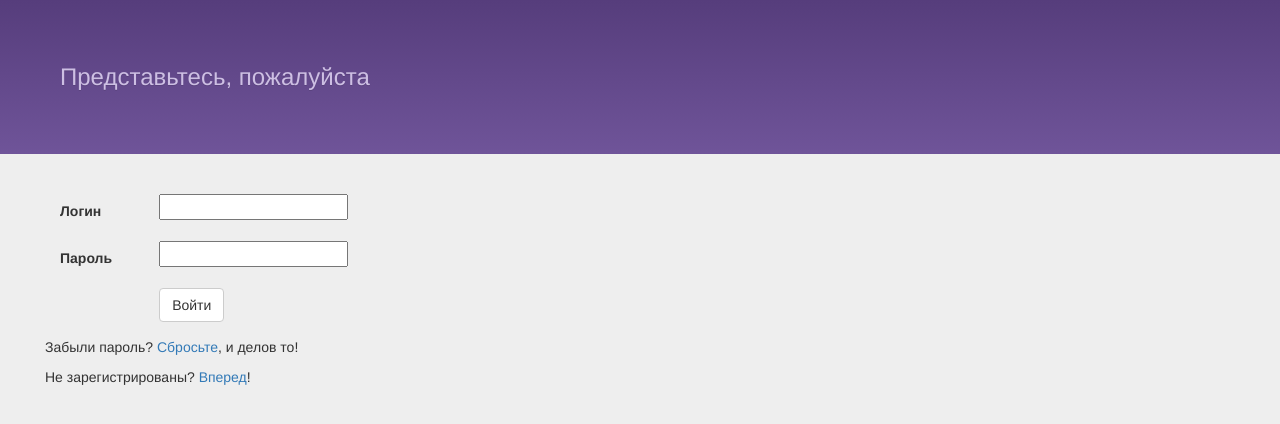
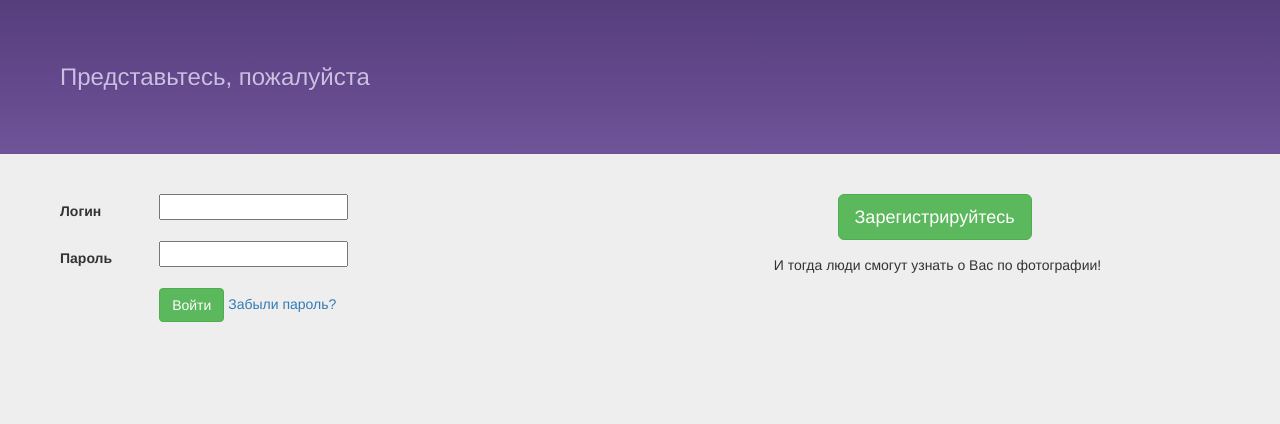
Before and after one commit to abryazgin/detector, a Django app: template detector/templates/registration/login.html in a window 1280 px wide. Shown: the part 51-475 px from the top of the page. Run offline with Django 3.2, Linux system fonts and the light colour scheme; the template is opened without the code that fills it, so the values that code supplies are empty, except form fields; tables that the repository leaves empty hold one stand-in row (values such as "Sample post"); form fields are guessed from the names that the template uses; some libraries are stand-ins or nearby versions.

Commit message:
стили

```diff
--- a/detector/templates/registration/login.html
+++ b/detector/templates/registration/login.html
@@ -8,8 +8,8 @@
         Представьтесь, пожалуйста
     </div>
 
-    <div class="app_content">
-        <form method="post" action=".">
+    <div class="app_content row">
+        <form method="post" action="." class="col-xs-6">
             {% csrf_token %}
 
 
@@ -25,14 +25,13 @@
             {% endif %}
 
             <div class="row app_row">
-                <label class="col-xs-1 control-label">Логин</label>
+                <label class="col-xs-2 control-label">Логин</label>
 
                 <div class="col-sm-5" style="width:400px">
                     {% render_field form.username class="form-control" placeholder="Логин" %}
-                </div>
 
                     {% if form.username.errors %}
-                    <div class="col-sm-4 has-error">
+                        <div class=" has-error">
                             {% for error in form.username.errors %}
                                 <label class="control-label">{{ error|escape }}</label>
                             {% endfor %}
@@ -40,15 +39,17 @@
 
                     {% endif %}
                 </div>
+
+
+            </div>
             <div class="row app_row">
-                <label class="col-sm-1 control-label">Пароль</label>
+                <label class="col-sm-2 control-label">Пароль</label>
 
                 <div class="col-sm-5" style="width:400px">
                     {% render_field form.password class="form-control" type="password" placeholder="Пароль" %}
-                </div>
 
                     {% if form.password.errors %}
-                    <div class="col-sm-4 has-error">
+                        <div class=" has-error">
                             {% for error in form.password.errors %}
                                 <label class="control-label">{{ error|escape }}</label>
                             {% endfor %}
@@ -56,19 +57,34 @@
 
                     {% endif %}
                 </div>
+
+
+            </div>
             <div class="row app_row">
-                <div class="col-sm-offset-1 col-sm-10">
-                    <button type="submit" class="btn btn-default">Войти</button>
+                <div class="col-xs-offset-2 col-sm-5">
+                    <button type="submit" class="btn btn-success">Войти</button>
+                    <a href="{% url 'auth_password_reset' %}">Забыли пароль?</a>
                     <input type="hidden" name="next" value="{{ next }}"/>
                 </div>
             </div>
 
-            <div class="row app_row">
-                <p>Забыли пароль? <a href="{% url 'auth_password_reset' %}">Сбросьте</a>, и делов то!</p>
+        </form>
+        <div class="col-xs-6">
+            <div class="row app_row"
+                 style="display: block;
+  margin-left: auto;
+  margin-right: auto;
+  width: 200px;">
+                <a href="{% url 'registration_register' %}" class="btn btn-lg btn-success"
 
-                <p>Не зарегистрированы? <a href="{% url 'registration_register' %}">Вперед</a>!</p>
+                        >
+                    Зарегистрируйтесь</a>
             </div>
-        </form>
+            <div class="row app_row" style="  text-align: center;">
+                И тогда люди смогут узнать о Вас по фотографии!
+            </div>
+
 
         </div>
+    </div>
 {% endblock %}
```
Lines whose indentation alone changed are shown as unchanged.
